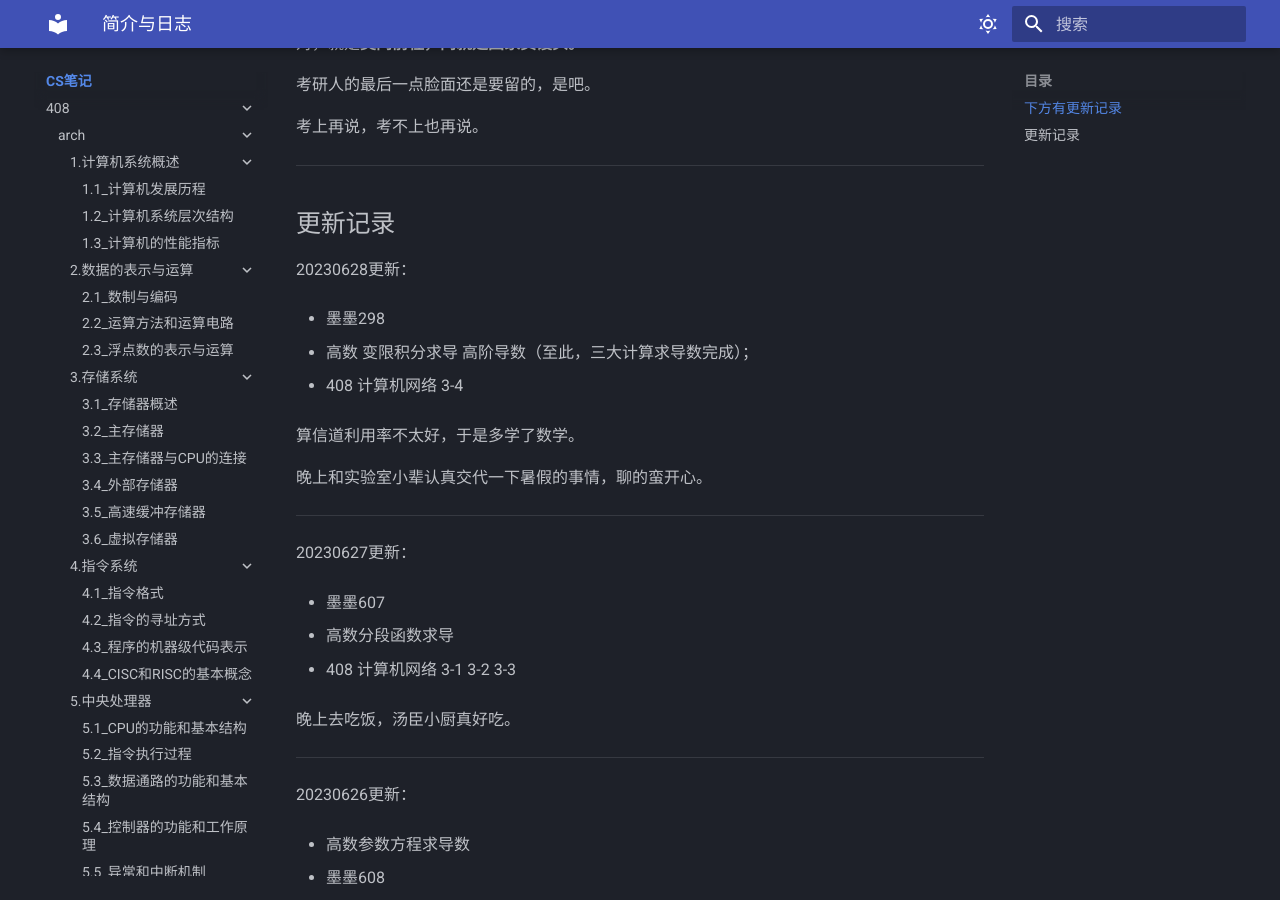
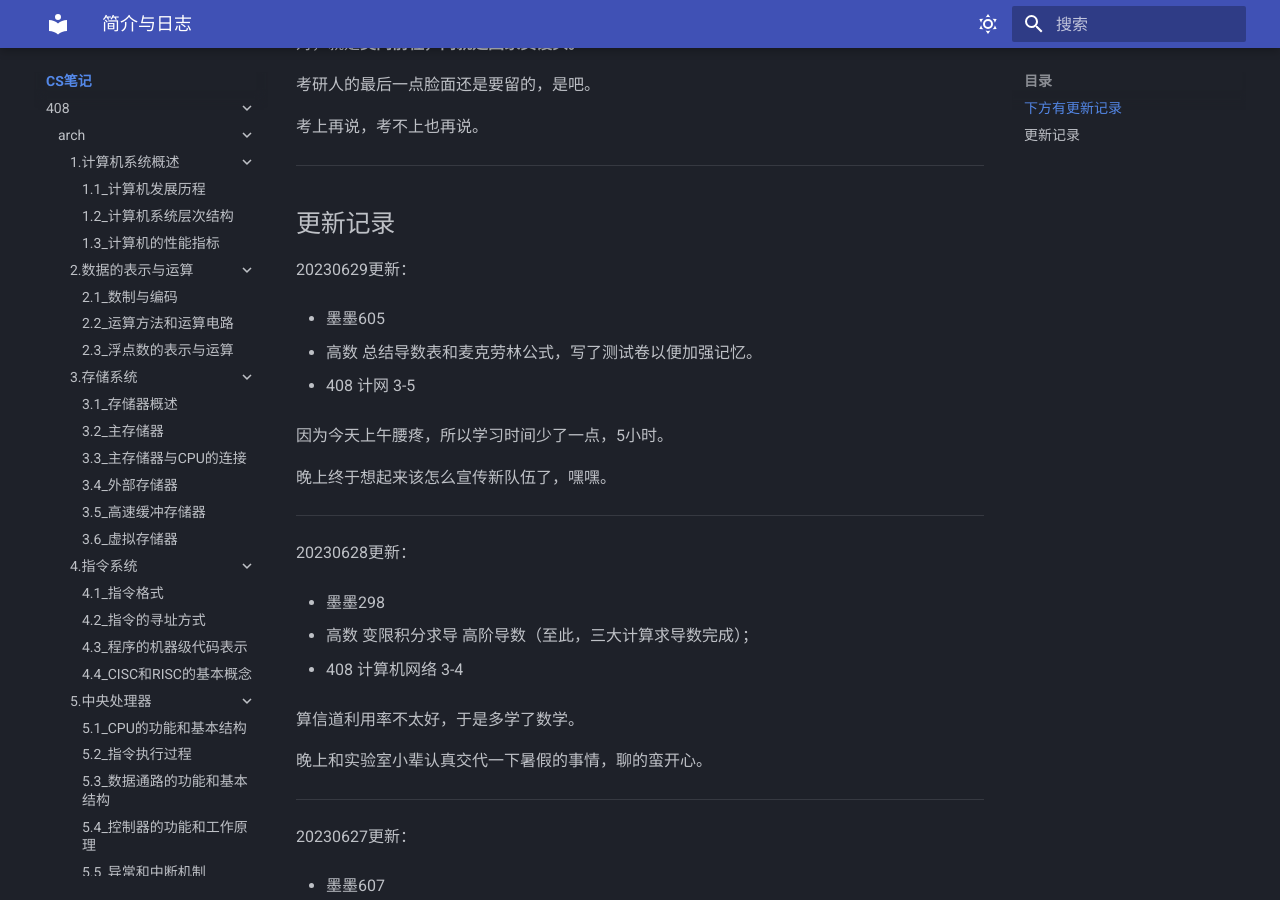
Before and after one commit to Haohahahaha/cs, an MkDocs documentation site: the page built from docs/index.md, in a window 1280 px wide and 900 px high, scrolled down 1053 px. Built offline with MkDocs 1.6.1 and Material for MkDocs 9.7.7, drawn with Linux system fonts in a browser that asks for light colours.

Commit message:
2023-06-29_23:49:27 update

```diff
--- a/docs/index.md
+++ b/docs/index.md
@@ -55,6 +55,20 @@
 <a id="update"></a>
 
 ## 更新记录
+
+20230629更新：
+
+- 墨墨605
+
+- 高数 总结导数表和麦克劳林公式，写了测试卷以便加强记忆。
+
+- 408 计网 3-5
+
+因为今天上午腰疼，所以学习时间少了一点，5小时。
+
+晚上终于想起来该怎么宣传新队伍了，嘿嘿。
+
+---
 
 20230628更新：
 
```
